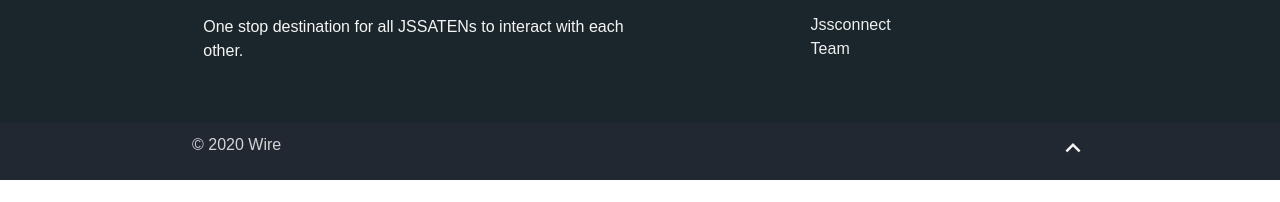
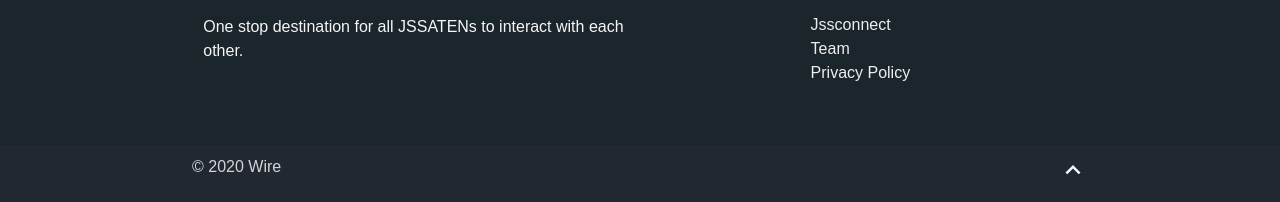
Before and after one commit to me-harshit/jsswire, a website: page views/login.html in a window 1280 px wide. Shown: the part 788-990 px from the top of the page. Before the commit the page ends 968 px from the top, so only its background shows below. Drawn offline with nearby package versions, Linux system fonts and the light colour scheme; no server answers; files whose address does not match are found by name.

Commit message:
added privacy link

```diff
--- a/views/login.html
+++ b/views/login.html
@@ -112,6 +112,7 @@
                             href="https://jssconnect.herokuapp.com/">Jssconnect</a></li>
                     <li class="myLinks"><a class="grey-text text-lighten-3"
                             href="https://jssconnect.herokuapp.com/contact">Team</a></li>
+			<li class="myLinks"><a class="grey-text text-lighten-3" href="/privacy">Privacy Policy</a></li>
                 </ul>
             </div>
         </div>
```
